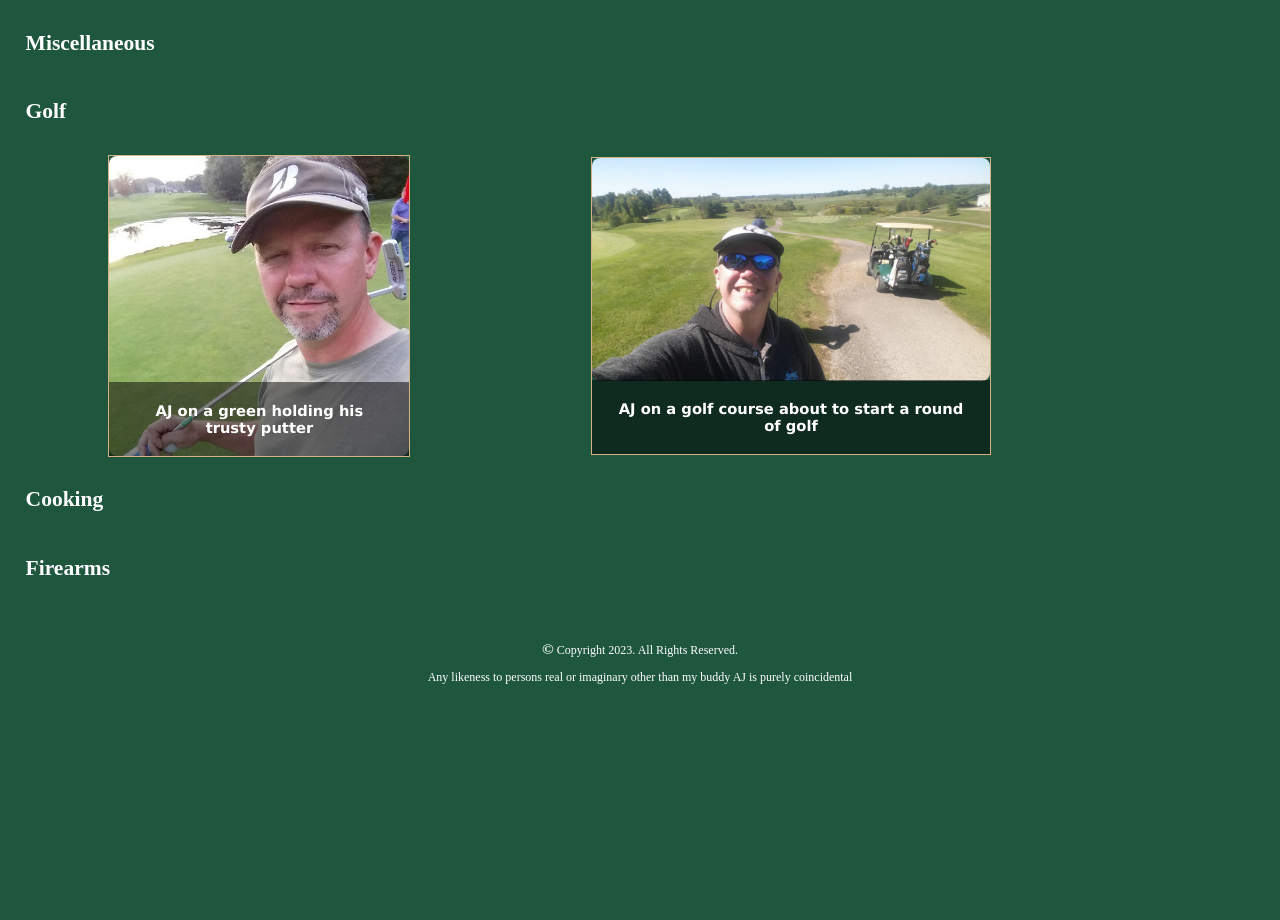
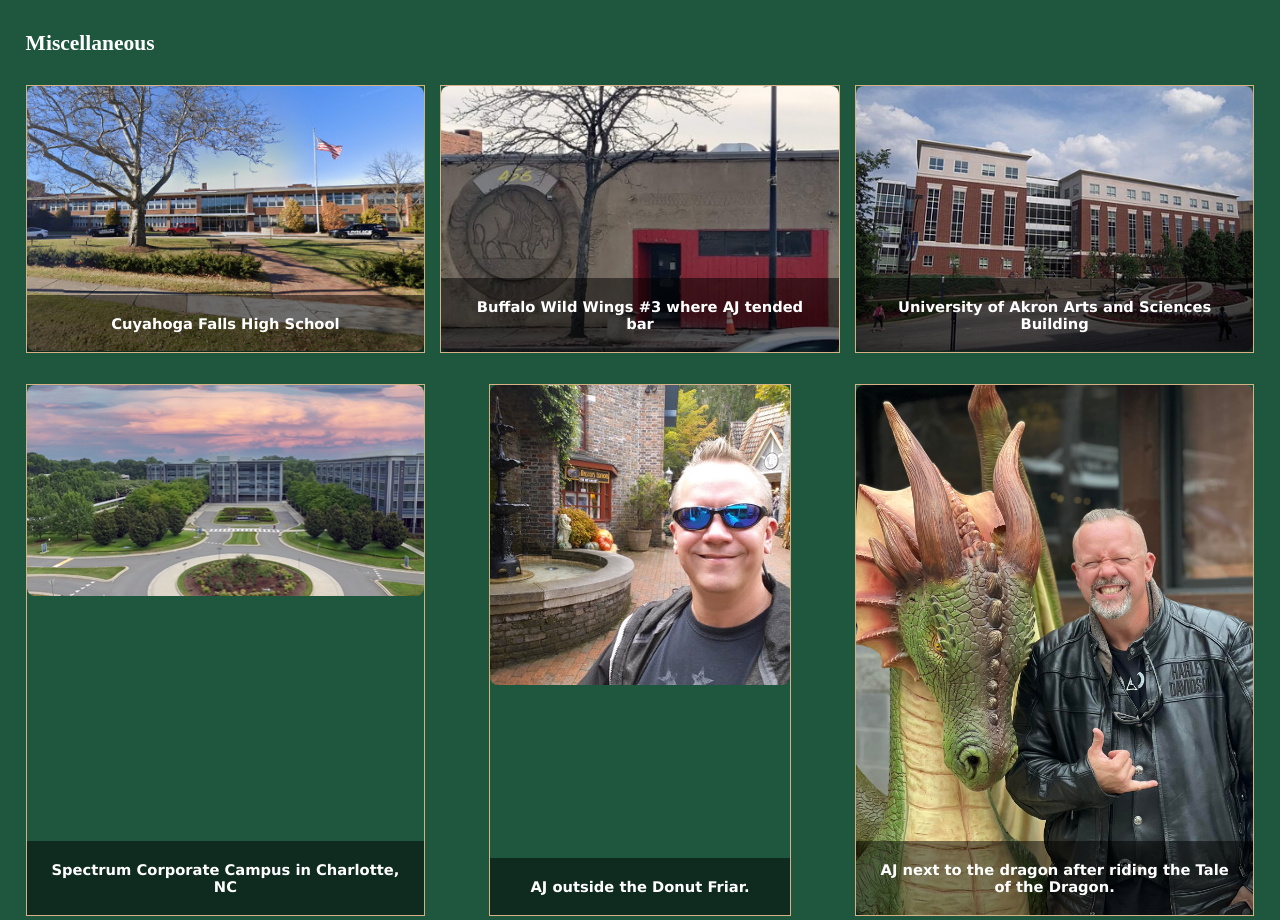
Before and after one commit to S-Skaggs/biosite, a plain HTML site: page gallery.html in a window 1280 px wide. Shown: the part 1049-1969 px from the top of the page. Before the commit the page ends 1746 px from the top, so only its background shows below. Drawn offline with Linux system fonts and the light colour scheme; a web font is replaced by a local one.

Commit message:
Feat: added more to the gallery page.

```diff
--- a/gallery.html
+++ b/gallery.html
@@ -60,7 +60,35 @@
           <h3>Miscellaneous</h3>
 
           <div class="grid">
+            <figure class="galleryFrame">
+              <img src="images/CuyahogaFallsHighSchool.jpg" alt="Cuyahoga Falls High School" class="rounded">
+              <figcaption class="gallery-pic-text">Cuyahoga Falls High School</figcaption>
+            </figure>
 
+            <figure class="galleryFrame">
+              <img src="images/BW3.jpg" alt="Buffalo Wild Wings 3" class="rounded">
+              <figcaption class="gallery-pic-text">Buffalo Wild Wings #3 where AJ tended bar</figcaption>
+            </figure>
+
+            <figure class="galleryFrame">
+              <img src="images/University_of_Akron_Arts_and_Sciences.JPG" alt="University of Akron Arts and Sciences Building" class="rounded">
+              <figcaption class="gallery-pic-text">University of Akron Arts and Sciences Building</figcaption>
+            </figure>
+
+            <figure class="galleryFrame">
+              <img src="images/Spectrum_Charlotte.png" alt="Spectrum Corporate Campus in Charlotte, NC" class="rounded">
+              <figcaption class="gallery-pic-text">Spectrum Corporate Campus in Charlotte, NC</figcaption>
+            </figure>
+
+            <figure class="galleryFrame">
+              <img src="images/AJ_Alone.jpg" alt="AJ outside the Donut Friar" class="rounded">
+              <figcaption class="gallery-pic-text">AJ outside the Donut Friar.</figcaption>
+            </figure>
+
+            <figure class="galleryFrame">
+              <img src="images/AJ_and_The_Dragon.jpg" alt="AJ next to a dragon" class="rounded">
+              <figcaption class="gallery-pic-text">AJ next to the dragon after riding the Tale of the Dragon.</figcaption>
+            </figure>
           </div>
         </section>
 
```
Also changed, not shown: images/BW3.jpg (renamed from images/BW-3 where I worked for 14 years behind the bar.jpg), images/CuyahogaFallsHighSchool.jpg (renamed from images/Cuyahoga Falls High School.jpg).
